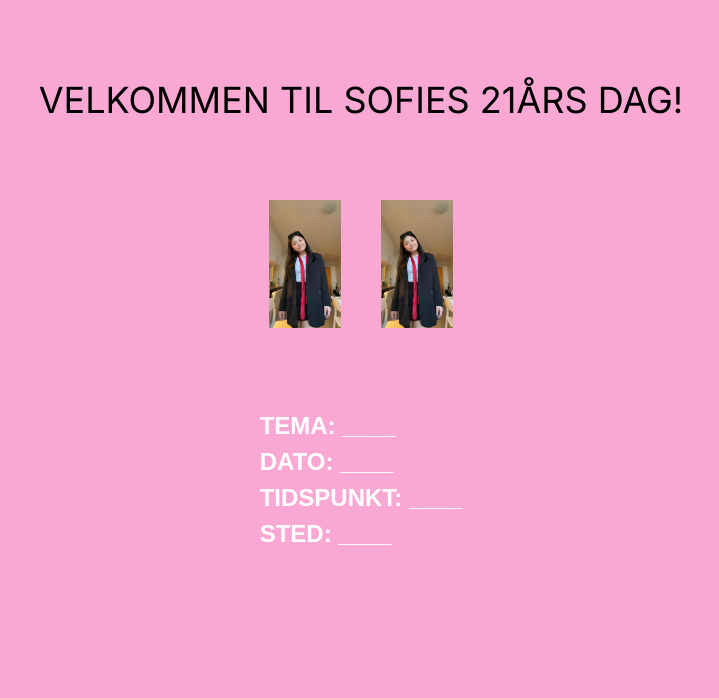
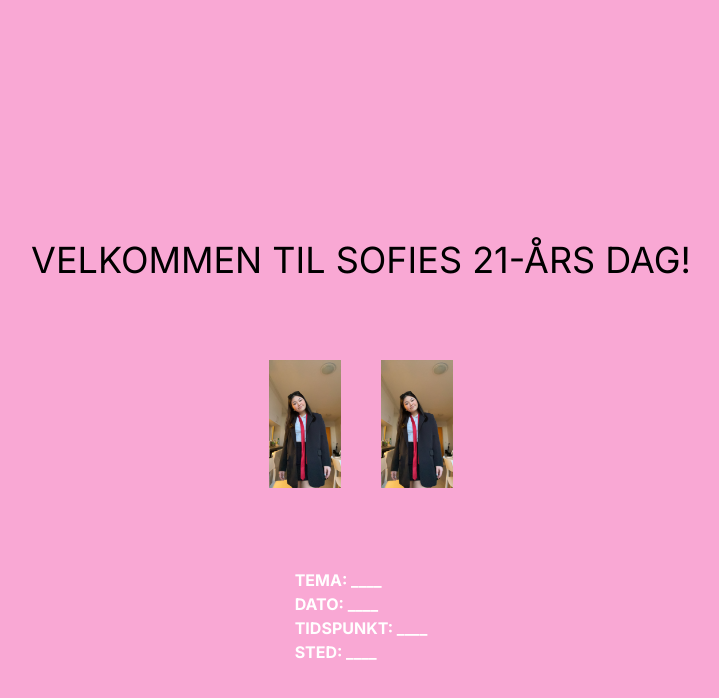
Before and after one commit to songu5275/sofies-bursdag, a Next.js app: page / in a window 1280 px wide. Shown: the top 698 px of the page, without its empty margins (279-998 px from the left). Built offline with nearby package versions, Linux system fonts and the light colour scheme.

Commit message:
5.utkast

```diff
--- a/app/page.tsx
+++ b/app/page.tsx
@@ -5,16 +5,17 @@ export default function Home() {
   return (
     <div className="bg-pink-300 min-h-screen">
       <div className="flex flex-col justify-center items-center">
-        <h1 className="text-4xl m-20">VELKOMMEN TIL SOFIES 21ÅRS DAG!</h1>
+        <div className="m-20 text-white"></div>
+        <h1 className="text-4xl m-20">VELKOMMEN TIL SOFIES 21-ÅRS DAG!</h1>
         <div className="flex gap-10">
           <Image src={sofie} alt="Vercel Logo" width={72} height={16} />
           <Image src={sofie} alt="Vercel Logo" width={72} height={16} />
         </div>
-        <div className="m-20">
-          <p style={{ fontFamily: 'Arial, sans-serif', fontWeight: 'bold', fontSize: '1.5rem', color: 'white' }}>TEMA: ____ </p>
-          <p style={{ fontFamily: 'Arial, sans-serif', fontWeight: 'bold', fontSize: '1.5rem', color: 'white' }}>DATO: ____</p>
-          <p style={{ fontFamily: 'Arial, sans-serif', fontWeight: 'bold', fontSize: '1.5rem', color: 'white' }}>TIDSPUNKT: ____</p>
-          <p style={{ fontFamily: 'Arial, sans-serif', fontWeight: 'bold', fontSize: '1.5rem', color: 'white' }}>STED: ____</p>
+        <div className="m-20 text-white">
+          <p className="font-bold text-1.5xl">TEMA: ____</p>
+          <p className="font-bold text-1.5xl">DATO: ____</p>
+          <p className="font-bold text-1.5xl">TIDSPUNKT: ____</p>
+          <p className="font-bold text-1.5xl">STED: ____</p>
         </div>
       </div>
     </div>
```
